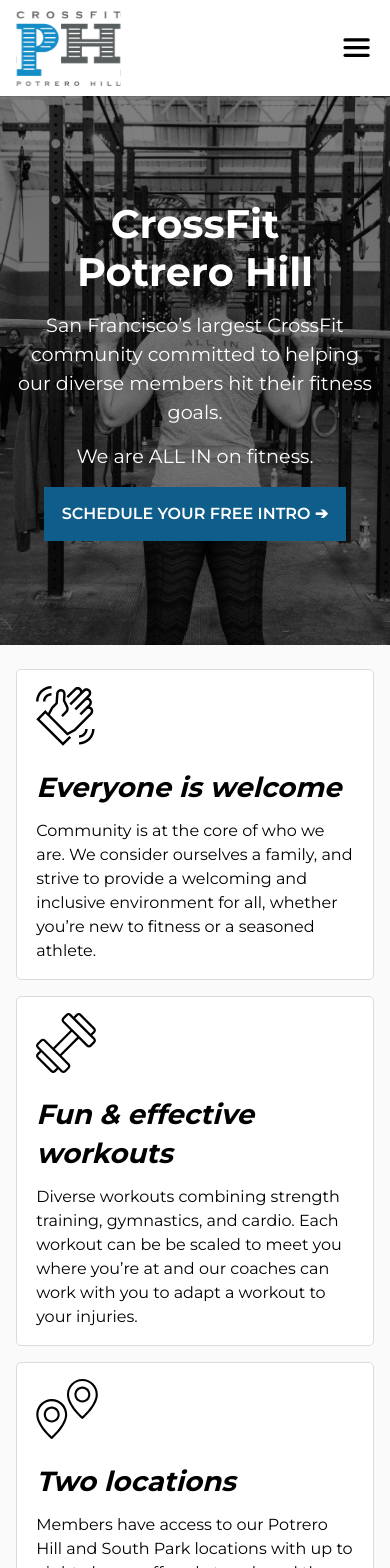
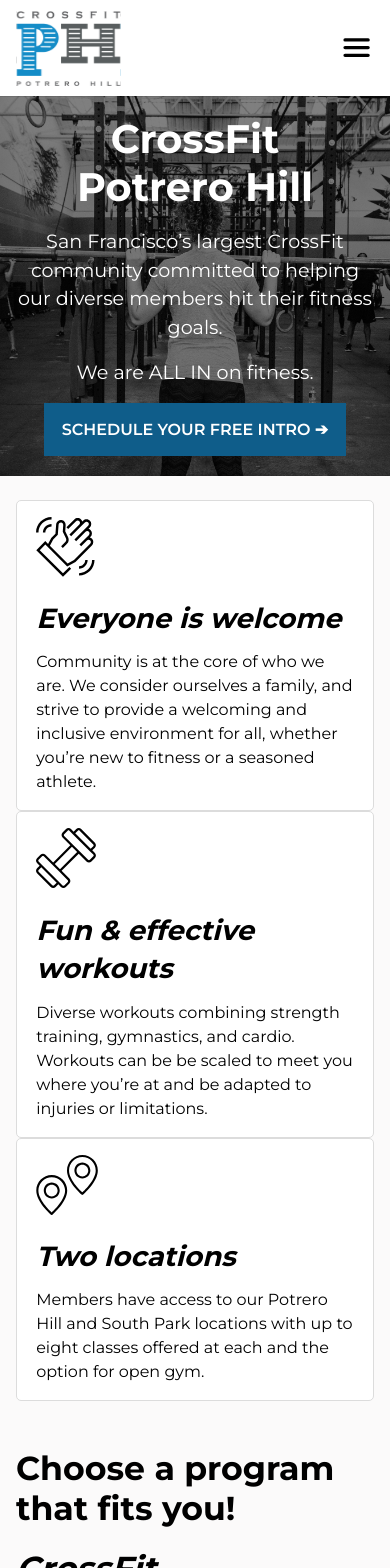
Before and after one commit to brad2k/cfph-sanity, a Next.js app: page / in a window 390 px wide. Shown: the top 1568 px of the page. Built offline with nearby package versions, Linux system fonts and the light colour scheme.

Commit message:
A few experimental fixes for media queries

```diff
--- a/app/footer.module.css
+++ b/app/footer.module.css
@@ -46,6 +46,10 @@
   & li:not(:last-child) {
     margin-block-end: 0.2rem;
   }
+
+  & a {
+    font-weight: 400;
+  }
 }
 
 @media (min-width: 64em) {
--- a/app/page.module.css
+++ b/app/page.module.css
@@ -1,13 +1,13 @@
 .hero {
-  min-height: 65vh;
+  min-height: 320px;
 }
 
 .heroTagline {
   font-size: 2rem;
 }
 
-.features {
-  @media (min-width: 64em) {
+@media (min-width: 64em) {
+  .features {
     margin-top: -5rem;
     position: relative;
     z-index: 0;
@@ -18,12 +18,6 @@
 }
 
 .programGrid {
-  @media (min-width: 64em) {
-    display: grid;
-    grid-template-columns: 1fr 1fr;
-    gap: 3rem;
-  }
-
   &:nth-child(odd) {
     .programFigure {
       order: -1;
@@ -36,8 +30,16 @@
   }
 }
 
-.programs {
-  @media (min-width: 64em) {
+@media (min-width: 64em) {
+  .programGrid {
+    display: grid;
+    grid-template-columns: 1fr 1fr;
+    gap: 3rem;
+  }
+}
+
+@media (min-width: 64em) {
+  .programs {
     display: grid;
     grid-template-rows: 1fr;
     grid-gap: 6rem;
@@ -128,8 +130,10 @@
 
 .gettingStartedFigure {
   display: none;
+}
 
-  @media (min-width: 64em) {
+@media (min-width: 64em) {
+  .gettingStartedFigure {
     display: block;
     position: relative;
   }
--- a/app/page.tsx
+++ b/app/page.tsx
@@ -34,7 +34,7 @@
         </ButtonLink>
       </Hero>
 
-      <PageWrapper padding="tight" className={styles.features}>
+      <PageWrapper padding="tight" className={styles.features} owl={false}>
         <Card border>
           <CardBody>
             <Wave />
@@ -54,9 +54,8 @@
             <CardHeading styleAs="h4">Fun & effective workouts</CardHeading>
             <p>
               Diverse workouts combining strength training, gymnastics, and
-              cardio. Each workout can be be scaled to meet you where you’re at
-              and our coaches can work with you to adapt a workout to your
-              injuries.
+              cardio. Workouts can be be scaled to meet you where you’re at and
+              be adapted to injuries or limitations.
             </p>
           </CardBody>
         </Card>
```
